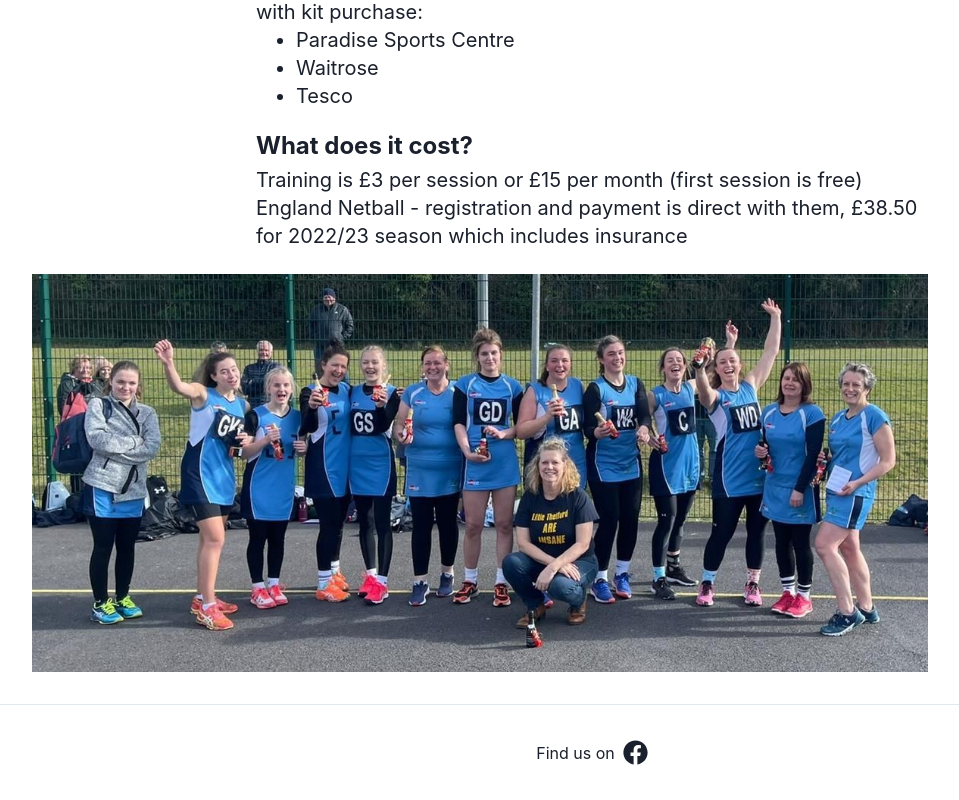
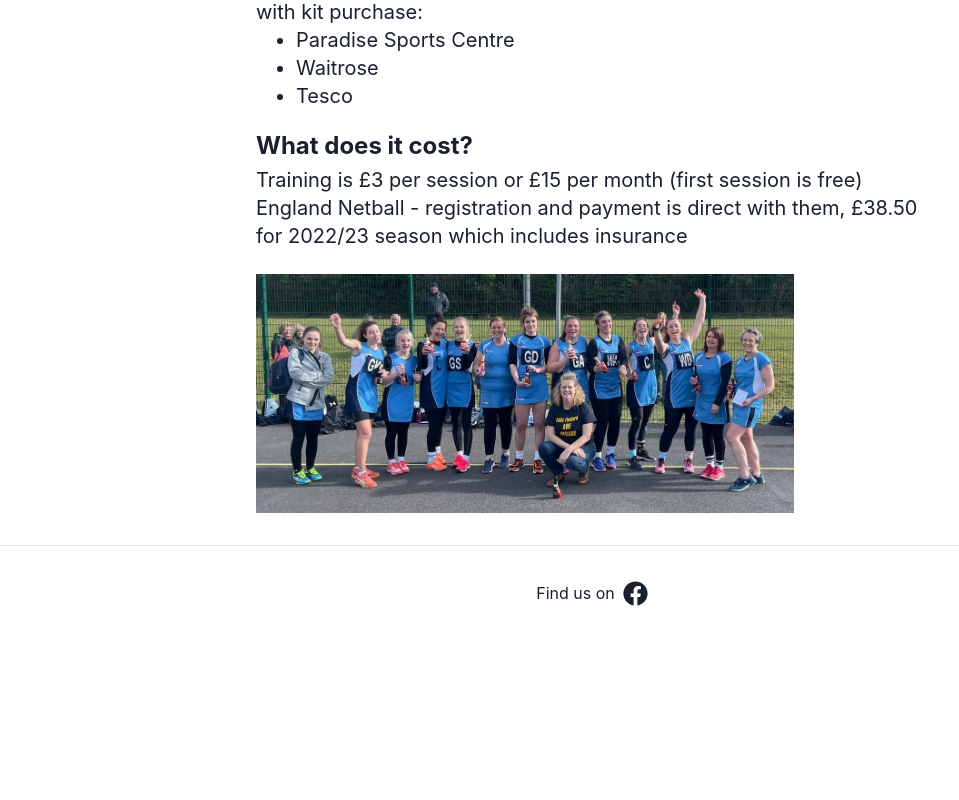
Before and after one commit to JamesArmer/little-thetford-netball-club, a Next.js app: page /the-club in a window 1280 px wide. Shown: the part 1356-2156 px from the top of the page, without its empty margins (48-1007 px from the left). After the commit the page ends 1997 px from the top, so only its background shows below. Built offline with nearby package versions, Linux system fonts and the light colour scheme.

Commit message:
Picture width fix

```diff
--- a/pages/the-club.tsx
+++ b/pages/the-club.tsx
@@ -65,7 +65,7 @@ const TheClub: NextPage = () => {
             £38.50 for 2022/23 season which includes insurance
           </p>
         </div>
-        <div className="relative leading-0 py-4">
+        <div className="w-full sm:w-3/5 py-4">
           <Image
             src={teamPhotoPic}
             alt="Team Photo Prosecco"
```
